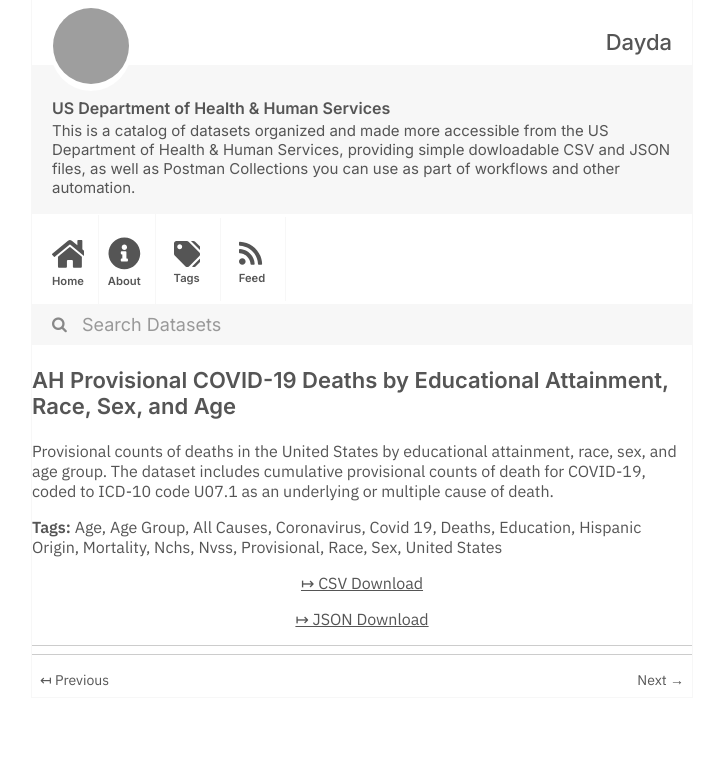
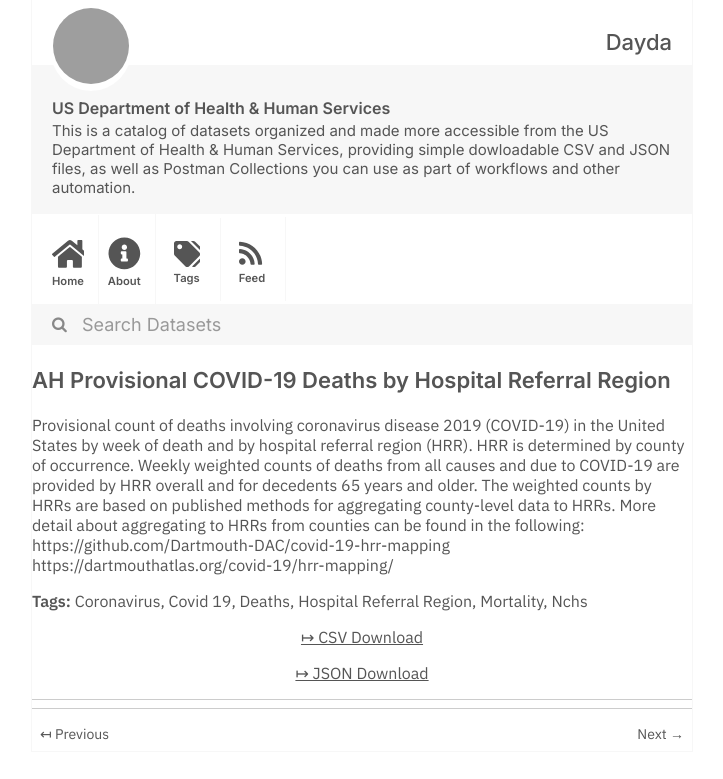
Before and after one commit to dayda-entities/us-department-of-health-and-human-services, a Jekyll site: the page built from _posts/2021-03-16-ah-provisional-covid-19-deaths.md, in a window 1280 px wide, cut to the strip 0-779 px from the top of the page. Shown: the whole strip, without its empty margins (278-1001 px from the left). Built offline with Jekyll 4.4.1, drawn with Linux system fonts in a browser that asks for light colours; grey boxes are pictures that could not be loaded.

Commit message:
Publish Data

```diff
--- a/_posts/2021-03-16-ah-provisional-covid-19-deaths.md
+++ b/_posts/2021-03-16-ah-provisional-covid-19-deaths.md
@@ -1,29 +1,22 @@
 ---
-title: 'AH Provisional COVID-19 Deaths by Educational Attainment, Race, Sex, and Age'
-created: '2021-03-16T19:38:08.463226'
-modified: '2021-04-21T22:27:39.407385'
+title: AH Provisional COVID-19 Deaths by Hospital Referral Region
+created: '2021-03-16T19:15:36.433386'
+modified: '2021-04-15T19:21:43.296923'
 state: active
 type: dataset
 tags:
-  - Age
-  - Age Group
-  - All Causes
   - Coronavirus
   - Covid 19
   - Deaths
-  - Education
-  - Hispanic Origin
+  - Hospital Referral Region
   - Mortality
   - Nchs
-  - Nvss
-  - Provisional
-  - Race
-  - Sex
-  - United States
-groups: []
-csv_url: 'https://data.cdc.gov/api/views/3ts8-hsrw/rows.csv?accessType=DOWNLOAD'
-json_url: 'https://data.cdc.gov/api/views/3ts8-hsrw/rows.json?accessType=DOWNLOAD'
+groups:
+  - Older Adults Health Data Collection
+csv_url: 'https://data.cdc.gov/api/views/mqmc-4b9n/rows.csv?accessType=DOWNLOAD'
+json_url: 'https://data.cdc.gov/api/views/mqmc-4b9n/rows.json?accessType=DOWNLOAD'
 layout: post
 
 ---
-Provisional counts of deaths in the United States by educational attainment, race, sex, and age group. The dataset includes cumulative provisional counts of death for COVID-19, coded to ICD-10 code U07.1 as an underlying or multiple cause of death.
+Provisional count of deaths involving coronavirus disease 2019 (COVID-19) in the United States by week of death and by hospital referral region (HRR). HRR is determined by county of occurrence. Weekly weighted counts of deaths from all causes and due to COVID-19 are provided by HRR overall and for decedents 65 years and older. The weighted counts by HRRs are based on published methods for aggregating county-level data to HRRs. More detail about aggregating to HRRs from counties can be found in the following: https://github.com/Dartmouth-DAC/covid-19-hrr-mapping
+https://dartmouthatlas.org/covid-19/hrr-mapping/
```
